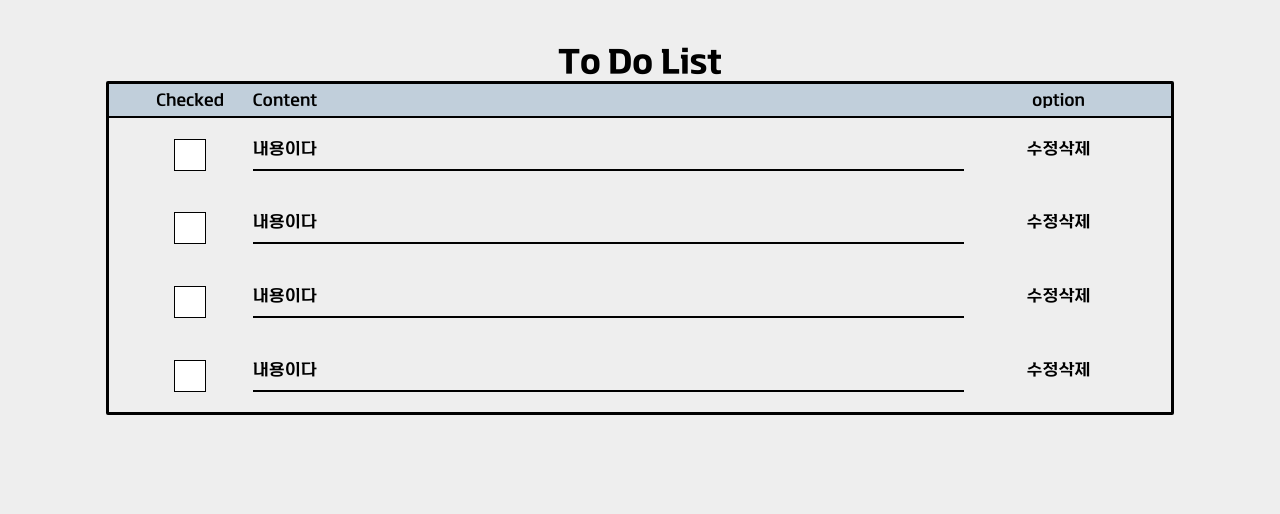
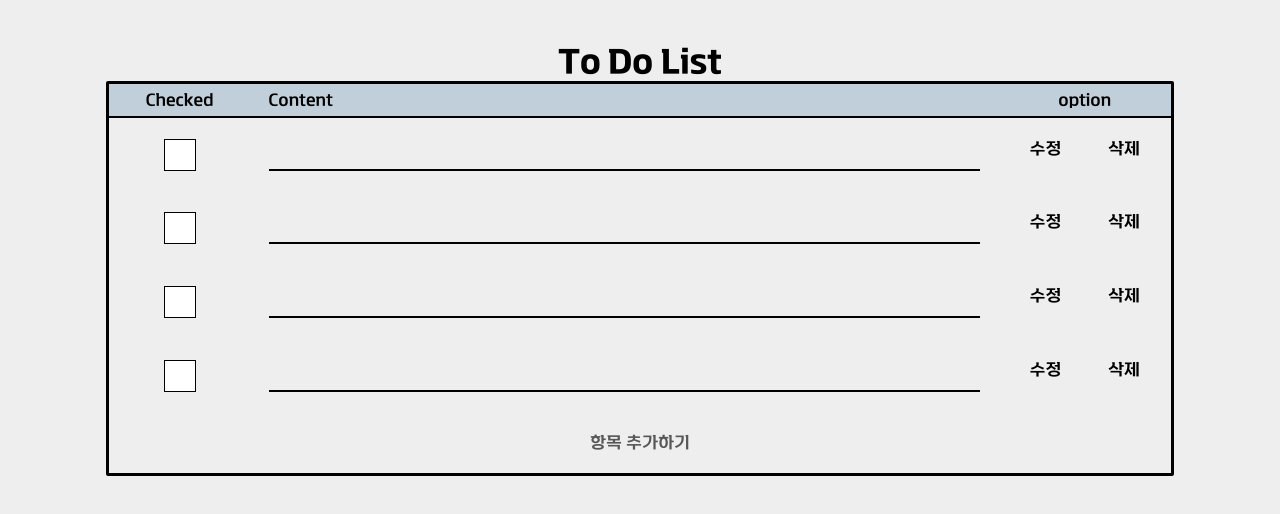
Before and after one commit to ptk5758/PTDL, a React (Create React App) app: page / in a window 1280 px wide. Shown: the top 514 px of the page. Built offline with nearby package versions, Linux system fonts and the light colour scheme.

Commit message:
퍼블리싱 2차

```diff
--- a/src/App.js
+++ b/src/App.js
@@ -14,23 +14,38 @@ function App() {
         </div>
         <div className='list'>
           <div className='left'><p className='chk-box'>&nbsp;</p></div>
-          <div className='middle'><p>내용이다</p></div>
-          <div className='right'><p>수정</p><p>삭제</p></div>
+          <div className='middle'><input className='insert'/></div>
+          <div className='right'>
+            <p>수정</p>
+            <p>삭제</p>
+          </div>
         </div>
         <div className='list'>
           <div className='left'><p className='chk-box'>&nbsp;</p></div>
-          <div className='middle'><p>내용이다</p></div>
-          <div className='right'><p>수정</p><p>삭제</p></div>
+          <div className='middle'><input className='insert'/></div>
+          <div className='right'>
+            <p>수정</p>
+            <p>삭제</p>
+          </div>
         </div>
         <div className='list'>
           <div className='left'><p className='chk-box'>&nbsp;</p></div>
-          <div className='middle'><p>내용이다</p></div>
-          <div className='right'><p>수정</p><p>삭제</p></div>
+          <div className='middle'><input className='insert'/></div>
+          <div className='right'>
+            <p>수정</p>
+            <p>삭제</p>
+          </div>
         </div>
         <div className='list'>
           <div className='left'><p className='chk-box'>&nbsp;</p></div>
-          <div className='middle'><p>내용이다</p></div>
-          <div className='right'><p>수정</p><p>삭제</p></div>
+          <div className='middle'><input className='insert'/></div>
+          <div className='right'>
+            <p>수정</p>
+            <p>삭제</p>
+          </div>
+        </div>
+        <div className='list'>
+          <p> 항목 추가하기 </p>
         </div>
       </div>
     </div>
--- a/src/style.css
+++ b/src/style.css
@@ -14,11 +14,15 @@ body { background-color: #eeeeee; font-family: 'ROKAF-M';}
 .title > p { font-size: 2rem; font-family: 'ROKAF-B';}
 .board { border : 3px solid #000000; width: 83%; border-radius: 2px; }
 .board p { text-align: center; }
-.board .head { border-bottom: 2px solid #000000; background-color: rgb(193, 207, 219); display: flex; justify-content: center; align-items: center; padding: 0.4rem 0.5rem;}
-.board .list { display: flex; align-items: stretch; justify-content: center;  padding: 1.3rem 0.5rem;}
+.board .head { border-bottom: 2px solid #000000; background-color: rgb(193, 207, 219); display: flex; justify-content: space-between; align-items: center; padding: 0.4rem 0.5rem;}
+.board .list { display: flex; align-items: stretch; justify-content: space-between;  padding: 1.3rem 0.5rem;}
 .board .left { width: 12%; display: flex; justify-content: center;}
 /* 체크박스 */
 .board .chk-box { border: 1px solid #000000; background-color: rgb(255, 255, 255); width: 30px; height: 30px;}
 .board .middle { width: 68%; display: flex; justify-content: space-between; border-bottom: 2px solid #000000; }
 .board .head .middle { border-bottom: none; }
-.board .right { width: 18%; display: flex; justify-content: center; }
+.board .right { width: 15%; display: flex; justify-content: space-around; }
+.board .insert { border: none; background-color: rgb(0, 0, 0, 0); width: 100%;}
+
+.list:last-child { color: #575757; justify-content: center;}
+.list:last-child > p { cursor: pointer; }
```
